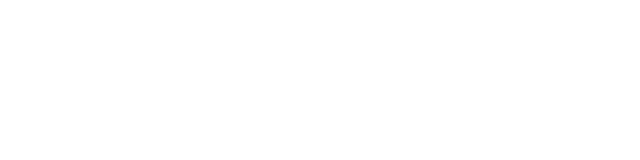
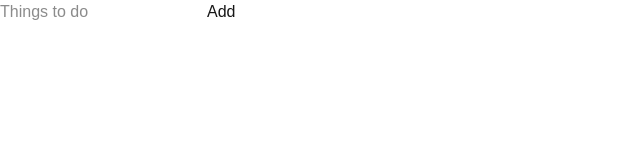
Before and after one commit to yyuu1000/todo, a Next.js app: page / in a window 1280 px wide. Shown: the top 160 px of the page, without its empty margins (0-640 px from the left). Built offline with nearby package versions, Linux system fonts and the light colour scheme.

Commit message:
Add input and list

```diff
--- a/app/page.tsx
+++ b/app/page.tsx
@@ -36,6 +36,40 @@
   };
 
   return (
-    <main></main>
-  )
+    <main>
+      <div>
+        <input
+          type="text"
+          value={input}
+          onChange={(e) => setInput(e.target.value)}
+          placeholder="Things to do"
+        />
+        <button
+          onClick={addTodo}
+        >Add</button>
+      </div>
+      <ul className="w-72">
+        {todos.map((todo) => (
+          <li
+            key={todo.id}
+          >
+            <span
+              onClick={() => toggleTodo(todo.id)}
+              className={`cursor-pointer ${
+                todo.done ? "line-through text-gray-400" : ""
+              }`}
+            >
+              {todo.text}
+            </span>
+            <button
+              onClick={() => deleteTodo(todo.id)}
+              className="text-red-500 hover:text-red-700"
+            >
+              ✕
+            </button>
+          </li>
+        ))}
+      </ul>
+    </main>
+  );
 }
```
